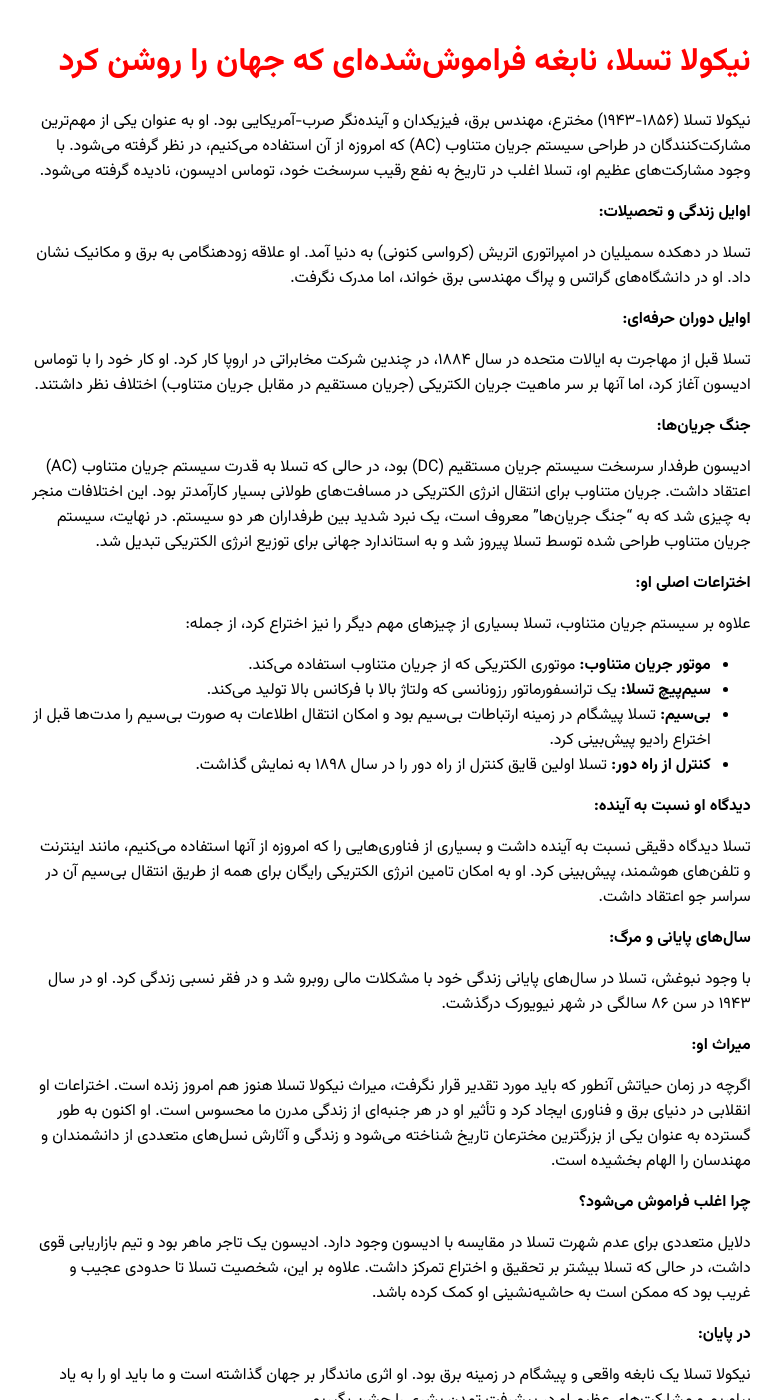
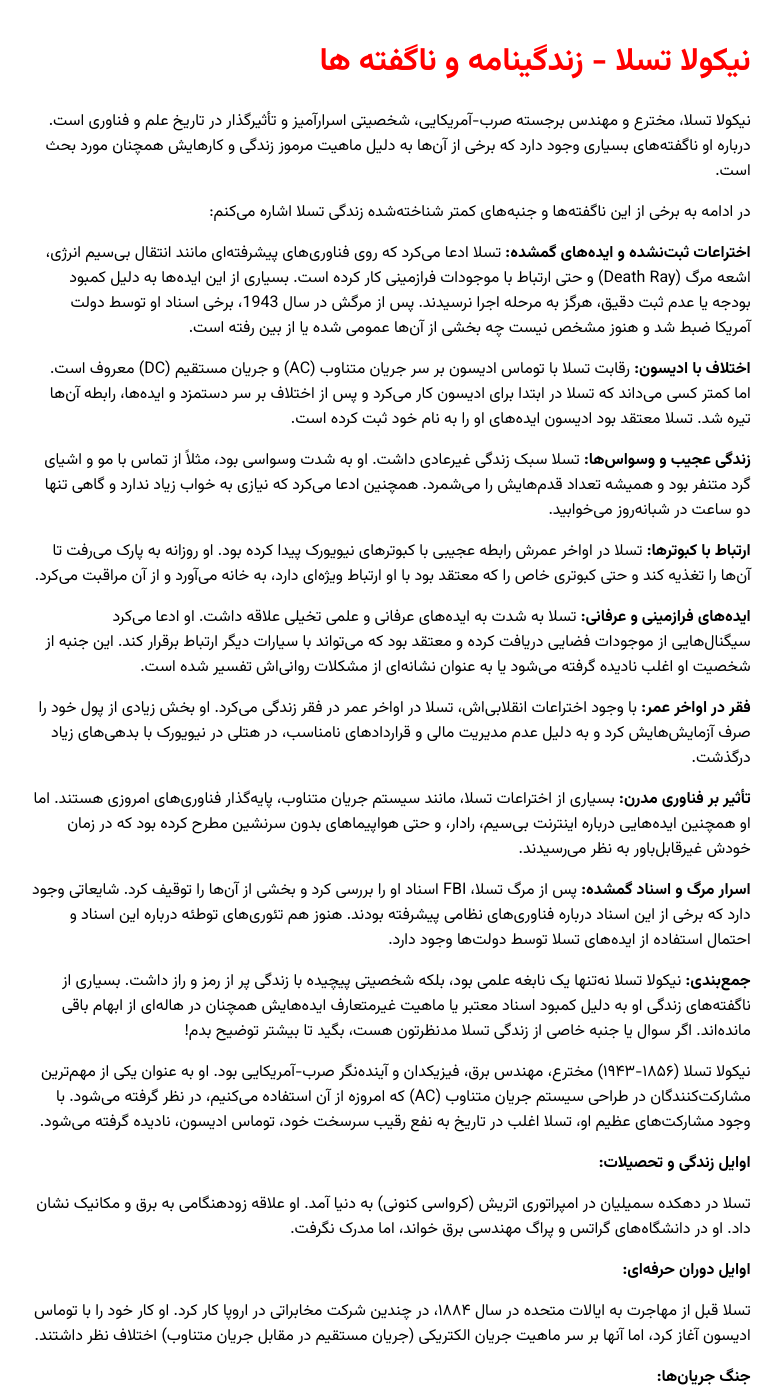
Before and after one commit to darkblog/darkblog.github.io, a Jekyll site: the page built from _posts/2025-2-4-16.md, in a window 1280 px wide and 1400 px high. Shown: the whole window, without its empty margins (249-1032 px from the left). Built offline with Jekyll 4.4.1, drawn with Linux system fonts in a browser that asks for light colours; some of the changed text lies outside the part shown.

Commit message:
Update 2025-2-4-16.md

```diff
--- a/_posts/2025-2-4-16.md
+++ b/_posts/2025-2-4-16.md
@@ -1,7 +1,38 @@
 ---
 layout: post
-title: نیکولا تسلا، نابغه فراموش‌شده‌ای که جهان را روشن کرد
+title: نیکولا تسلا - زندگینامه و ناگفته ها
 ---
+
+نیکولا تسلا، مخترع و مهندس برجسته صرب-آمریکایی، شخصیتی اسرارآمیز و تأثیرگذار در تاریخ علم و فناوری است. درباره او ناگفته‌های بسیاری وجود دارد که برخی از آن‌ها به دلیل ماهیت مرموز زندگی و کارهایش همچنان مورد بحث است.
+
+در ادامه به برخی از این ناگفته‌ها و جنبه‌های کمتر شناخته‌شده زندگی تسلا اشاره می‌کنم:
+
+**اختراعات ثبت‌نشده و ایده‌های گمشده:**
+تسلا ادعا می‌کرد که روی فناوری‌های پیشرفته‌ای مانند انتقال بی‌سیم انرژی، اشعه مرگ (Death Ray) و حتی ارتباط با موجودات فرازمینی کار کرده است. بسیاری از این ایده‌ها به دلیل کمبود بودجه یا عدم ثبت دقیق، هرگز به مرحله اجرا نرسیدند. پس از مرگش در سال 1943، برخی اسناد او توسط دولت آمریکا ضبط شد و هنوز مشخص نیست چه بخشی از آن‌ها عمومی شده یا از بین رفته است.
+
+**اختلاف با ادیسون:**
+رقابت تسلا با توماس ادیسون بر سر جریان متناوب (AC) و جریان مستقیم (DC) معروف است. اما کمتر کسی می‌داند که تسلا در ابتدا برای ادیسون کار می‌کرد و پس از اختلاف بر سر دستمزد و ایده‌ها، رابطه آن‌ها تیره شد. تسلا معتقد بود ادیسون ایده‌های او را به نام خود ثبت کرده است.
+
+**زندگی عجیب و وسواس‌ها:**
+تسلا سبک زندگی غیرعادی داشت. او به شدت وسواسی بود، مثلاً از تماس با مو و اشیای گرد متنفر بود و همیشه تعداد قدم‌هایش را می‌شمرد. همچنین ادعا می‌کرد که نیازی به خواب زیاد ندارد و گاهی تنها دو ساعت در شبانه‌روز می‌خوابید.
+
+**ارتباط با کبوترها:**
+تسلا در اواخر عمرش رابطه عجیبی با کبوترهای نیویورک پیدا کرده بود. او روزانه به پارک می‌رفت تا آن‌ها را تغذیه کند و حتی کبوتری خاص را که معتقد بود با او ارتباط ویژه‌ای دارد، به خانه می‌آورد و از آن مراقبت می‌کرد.
+
+**ایده‌های فرازمینی و عرفانی:**
+تسلا به شدت به ایده‌های عرفانی و علمی تخیلی علاقه داشت. او ادعا می‌کرد سیگنال‌هایی از موجودات فضایی دریافت کرده و معتقد بود که می‌تواند با سیارات دیگر ارتباط برقرار کند. این جنبه از شخصیت او اغلب نادیده گرفته می‌شود یا به عنوان نشانه‌ای از مشکلات روانی‌اش تفسیر شده است.
+
+**فقر در اواخر عمر:**
+با وجود اختراعات انقلابی‌اش، تسلا در اواخر عمر در فقر زندگی می‌کرد. او بخش زیادی از پول خود را صرف آزمایش‌هایش کرد و به دلیل عدم مدیریت مالی و قراردادهای نامناسب، در هتلی در نیویورک با بدهی‌های زیاد درگذشت.
+
+**تأثیر بر فناوری مدرن:**
+بسیاری از اختراعات تسلا، مانند سیستم جریان متناوب، پایه‌گذار فناوری‌های امروزی هستند. اما او همچنین ایده‌هایی درباره اینترنت بی‌سیم، رادار، و حتی هواپیماهای بدون سرنشین مطرح کرده بود که در زمان خودش غیرقابل‌باور به نظر می‌رسیدند.
+
+**اسرار مرگ و اسناد گمشده:**
+پس از مرگ تسلا، FBI اسناد او را بررسی کرد و بخشی از آن‌ها را توقیف کرد. شایعاتی وجود دارد که برخی از این اسناد درباره فناوری‌های نظامی پیشرفته بودند. هنوز هم تئوری‌های توطئه درباره این اسناد و احتمال استفاده از ایده‌های تسلا توسط دولت‌ها وجود دارد.
+
+**جمع‌بندی:**
+نیکولا تسلا نه‌تنها یک نابغه علمی بود، بلکه شخصیتی پیچیده با زندگی پر از رمز و راز داشت. بسیاری از ناگفته‌های زندگی او به دلیل کمبود اسناد معتبر یا ماهیت غیرمتعارف ایده‌هایش همچنان در هاله‌ای از ابهام باقی مانده‌اند. اگر سوال یا جنبه خاصی از زندگی تسلا مدنظرتون هست، بگید تا بیشتر توضیح بدم!
 
 نیکولا تسلا (۱۸۵۶-۱۹۴۳) مخترع، مهندس برق، فیزیکدان و آینده‌نگر صرب-آمریکایی بود. او به عنوان یکی از مهم‌ترین مشارکت‌کنندگان در طراحی سیستم جریان متناوب (AC) که امروزه از آن استفاده می‌کنیم، در نظر گرفته می‌شود. با وجود مشارکت‌های عظیم او، تسلا اغلب در تاریخ به نفع رقیب سرسخت خود، توماس ادیسون، نادیده گرفته می‌شود.
 
```
